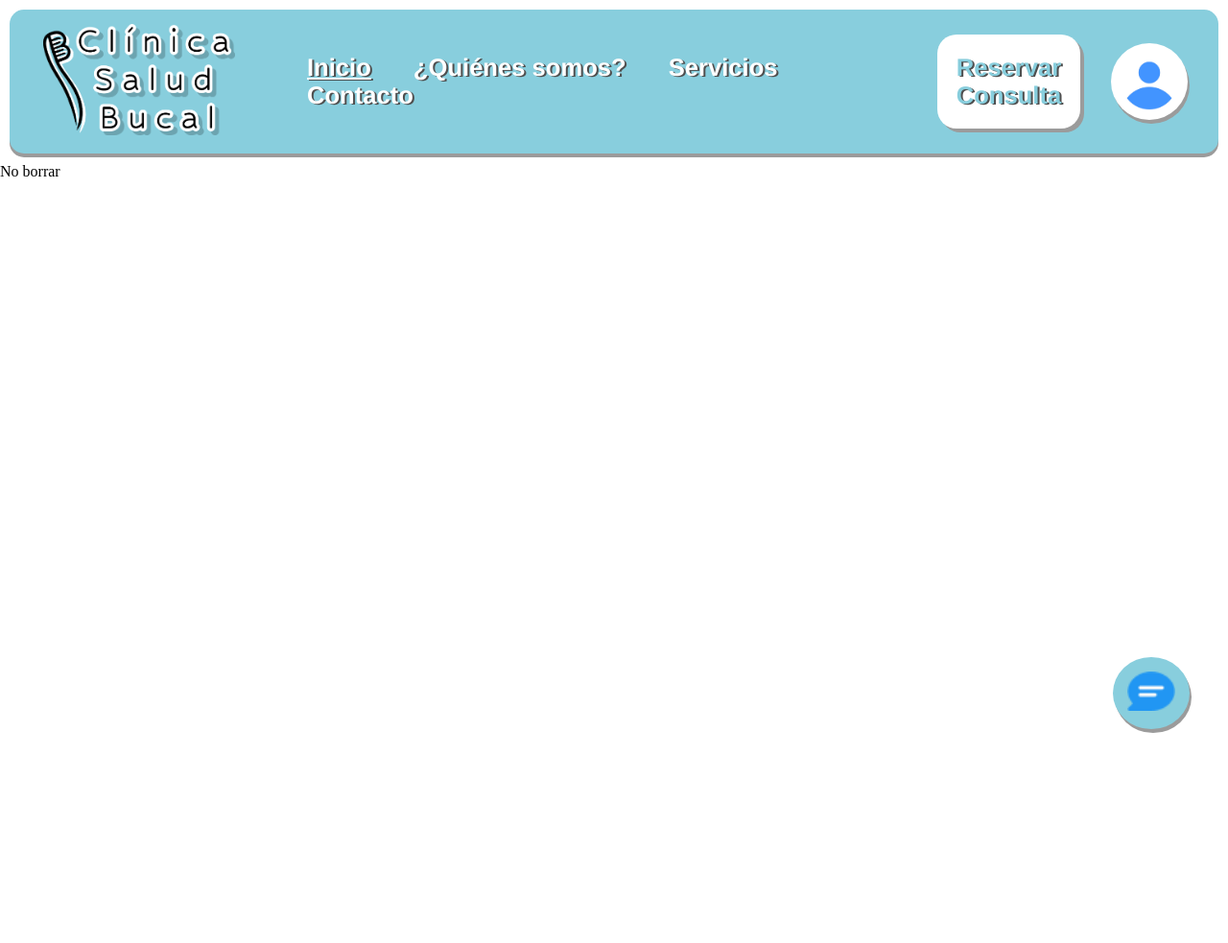
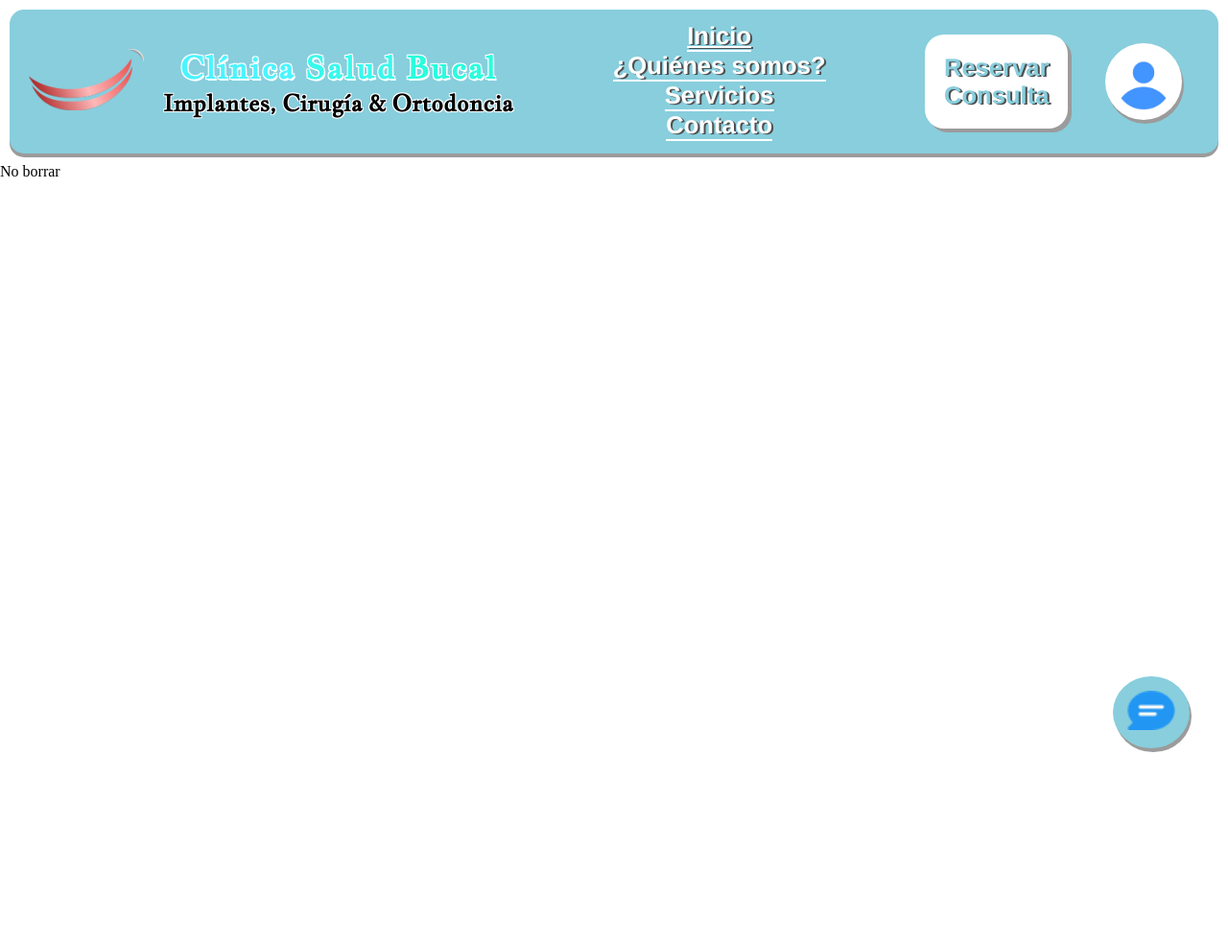
Before and after one commit to Valentin3773/Proyecto-3-BF, a PHP site: page / in a window 1280 px wide. Shown: the top 983 px of the page at 96% size. Run offline with PHP 8.4, Linux system fonts and the light colour scheme; some web fonts are replaced.

Commit message:
Cambios en el CSS.
Se mejoro la responsividad del header y footer.

```diff
--- a/publicHTML/css/headerstyle.css
+++ b/publicHTML/css/headerstyle.css
@@ -10,9 +10,13 @@
     src: url(../font/Roboto_Serif/RobotoSerif-VariableFont_GRAD\,opsz\,wdth\,wght.ttf);
 }
 
-html,
-body,
-#container {
+@font-face {
+
+    font-family: Francois;
+    src: url(../font/JacquesFrancois-Regular.ttf);
+}
+
+html, body, #container {
 
     width: 100%;
     height: 100%;
@@ -27,15 +31,52 @@ header {
     margin: 10px;
     min-height: 100px;
     max-height: 150px;
+    overflow: hidden;
 }
+
+header #titulogo h2 {
+
+    margin-top: 0px;
+    text-shadow: 1px 1px 0 white, -1px -1px 0 white, 1px -1px 0 white, -1px 1px 0 white;
+}
+
+header #titulogo h1 {
+
+    text-shadow: 1px 1px 0 white, -1px -1px 0 white, 1px -1px 0 white, -1px 1px 0 white,
+    1.5px 1.5px 0 white;
+    margin-bottom: 0px;
+    letter-spacing: 2px;
+}
+
+header #titulogo {
+
+    font-family: Francois,  'Gill Sans', 'Gill Sans MT', Calibri, 'Trebuchet MS', sans-serif;
+}
+
+header #titulogo h1 .s1 {
+
+    color: #4BF4FF;
+}
+
+header #titulogo h1 .s2 {
+
+    color: #38F9EC;
+}
+
+header #titulogo h1 .s3 {
+
+    color: #2AFDDD;
+}
+
 
 nav ul {
 
     list-style: none;
+    padding: 0;
+    width: fit-content;
 }
 
-nav ul li,
-#btnreservar {
+nav ul li, #btnreservar {
 
     font-family: RobotoSerif, 'Franklin Gothic Medium', 'Arial Narrow', Arial, sans-serif;
     font-weight: 800;
@@ -47,22 +88,23 @@ nav ul li a {
 }
 
 footer {
+
     font-family: RobotoSerif, 'Franklin Gothic Medium', 'Arial Narrow', Arial, sans-serif;
     font-weight: 400;
     font-size: 35px;
+    animation: headerfade 2s ease forwards;
 }
 
 /*/ PC /*/
 @media screen and (min-width: 801px) {
 
-    nav ul li,
-    #btnreservar {
+    nav ul li, #btnreservar {
+
         display: inline-block;
-        margin-right: 40px;
+        margin-right: 20px;
     }
 
-    nav ul li a,
-    #btnreservar {
+    nav ul li a, #btnreservar {
 
         color: white;
         text-shadow: 2px 1px 0 rgb(78, 78, 78);
@@ -77,6 +119,13 @@ footer {
         justify-content: left;
         align-items: center;
         min-width: 98%;
+        animation: headerfade 2s ease forwards;
+    }
+
+    header #titulogo {
+
+        width: 750px;
+        text-align: center;
     }
 
     nav {
@@ -93,14 +142,22 @@ footer {
 
     header #imglogo {
 
-        width: 200px;
+        width: 120px;
         padding: 15px;
         display: inline-block;
+        padding-right: 0px;
+    }
+
+    header #imgtitulo {
+
+        width: 400px;
     }
 
     header #logo {
 
-        margin: 20px;
+        margin: 15px;
+        margin-left: 5px;
+        margin-right: 0px;
         width: fit-content;
         height: fit-content;
         display: inline-block;
@@ -135,7 +193,8 @@ footer {
         box-shadow: 2px 4px 0 #9B9B9B;
         position: fixed;
         right: 40px;
-        bottom: 40px;
+        bottom: 20px;
+        animation: chatslide 2s ease forwards;
     }
 
     #btnchat img {
@@ -205,9 +260,87 @@ footer {
     #btnopciones {
         display: none;
     }
+
+    #ftFont {
+
+        color: #0AF0AB;
+    }
 }
 
-/*/ Tablets /*/
+/*/ PCs con tremendo zoom /*/
+@media screen and (max-width: 1412px) and (min-width: 1001px) {
+
+    nav {
+
+        width: 60%;
+        justify-content: center;
+    }
+
+    nav ul {
+
+        width: 250px;
+        text-align: center;
+    }
+
+    nav ul li {
+
+        border-bottom: 2px solid white;
+    }
+
+
+    #btnperfil img {
+
+        width: 80px;
+    }
+
+    #btnperfil {
+
+        padding: 8px;
+    }
+}
+
+/* PCs con zoom extremo (para loco baja el zoom) */
+@media screen and (max-width: 1000px) and (min-width: 801px) {
+
+    nav {
+
+        width: 60%;
+        justify-content: center;
+    }
+
+    nav ul {
+
+        width: 250px;
+        text-align: center;
+    }
+
+    nav ul li {
+
+        border-bottom: 2px solid white;
+    }
+
+    #btnperfil img {
+
+        width: 80px;
+    }
+
+    #btnperfil {
+
+        padding: 8px;
+    }
+
+    header #titulogo {
+
+        display: none;
+    }
+
+    .contReservar {
+
+        padding: 0;
+    }
+}
+
+/*/ Tablets y Smart Phones anchos /*/
 @media screen and (max-width: 800px) and (min-width: 401px) {
 
     header #imglogo {
--- a/publicHTML/index.html
+++ b/publicHTML/index.html
@@ -9,6 +9,8 @@
 
     <link rel="shortcut icon" href="img/favicon.ico" type="image/x-icon">
     <link rel="stylesheet" href="css/headerstyle.css">
+
+    <script src="js/headerscript.js" defer></script>
 
     <title>Clínica Salud Bucal</title>
 
@@ -23,6 +25,14 @@
             <a href="" id="logo" title="Ir al inicio">
                 <img src="img/logaso.png" alt="Logo" id="imglogo">
             </a>
+            <!-- <img src="img/titulo.png" alt="Título" id="imgtitulo"> !-->
+
+            <div id="titulogo">
+
+                <h1><span class="s1">Clínica</span> <span class="s2">Salud</span> <span class="s3">Bucal</span></h1>
+                <h2>Implantes, Cirugía & Ortodoncia</h2>
+
+            </div>
 
             <nav>
 
@@ -57,40 +67,42 @@
             <div id="opcionescontainer">
 
                 <a href="javascript:void(0)" id="btnopciones" title="Desplegar menú">
-                    <img src="img/opciones.png" alt="">
+                    <img src="img/opciones.png" alt="Imágen menú">
                 </a>
 
             </div>
 
         </header>
 
-
-
         <main>
 
             <section>
 
                 <div id="pablo">
+
                     No borrar
+
                 </div>
 
             </section>
 
             <aside>
 
-                <div id="btnchat" title="Envíanos un mensaje">
 
-                    <img src="img/iconochat.png" alt="Ícono de chat">
-
-                </div>
 
             </aside>
+
+            <div id="btnchat" title="Envíanos un mensaje">
+
+                <img src="img/iconochat.png" alt="Ícono de chat">
+
+            </div>
 
         </main>
 
         <footer>
             <div id="contFooter">
-                <img src="img/favicon.ico" alt="logofooter" id="logofooter" title="Clínica Salud Bucal">
+                <img src="img/Logaso.png" alt="logofooter" id="logofooter" title="Clínica Salud Bucal">
                 <p> &copy;2024 <span id="ftFont"> Clínica Salud Bucal </span> | Developed by PA </p>
             </div>
         </footer>
--- /dev/null
+++ b/publicHTML/js/headerscript.js
@@ -0,0 +1,17 @@
+window.addEventListener('scroll', checkChatIcon);
+
+let bounding = document.querySelector('footer').getBoundingClientRect();
+
+function checkChatIcon() {
+
+    if(bounding.top <= window.innerHeight) {
+
+        console.log("egjewige");
+        document.querySelector('#btnchat').style.bottom = '40px';
+    }
+    else {
+
+        console.log("pepepe");
+        document.querySelector('#btnchat').style.bottom = '20px';
+    }
+}
```
Also changed, not shown: other parts of publicHTML/css/headerstyle.css (+63 -20 lines), publicHTML/font/JacquesFrancois-Regular.ttf (added), publicHTML/img/logaso.png, publicHTML/img/titulo.png (added).
